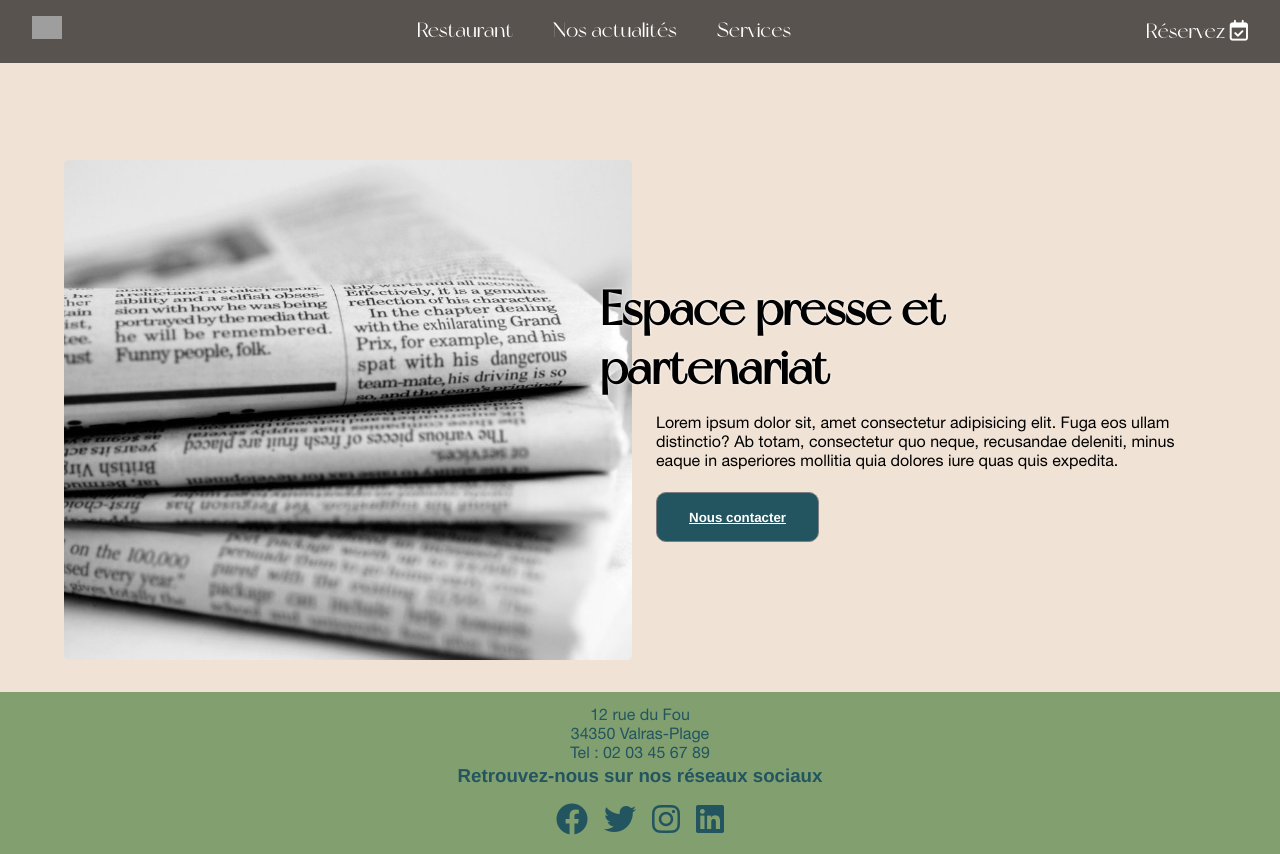
After one commit to lclhugo/mspr-paillote-du-soleil, a Symfony app: template templates/presse/index.html.twig in a window 1280 px wide. The commit adds this page. Run offline with Twig, Linux system fonts and the light colour scheme; the template is opened without the code that fills it, so the values that code supplies are empty; some libraries are stand-ins or nearby versions; grey boxes are pictures that could not be loaded.

Commit message:
page presse finish

```diff
--- a/assets/css/pages/_home.scss
+++ b/assets/css/pages/_home.scss
@@ -178,6 +178,10 @@ li:hover {
     max-width: 50%;
     margin-left: 0.5rem;
     padding-left: 1rem;
+    button {
+      text-decoration: underline;
+      font-weight: 700;
+    }
 
     h3 {
       font-family: variables.$miracle-font;
--- a/public/css/style.css
+++ b/public/css/style.css
@@ -452,6 +452,10 @@ li:hover {
   margin-left: 0.5rem;
   padding-left: 1rem;
 }
+.presentation .right-content button {
+  text-decoration: underline;
+  font-weight: 700;
+}
 .presentation .right-content h3 {
   font-family: "Miracle", sans-serif;
   font-size: 3rem;
--- /dev/null
+++ b/templates/presse/index.html.twig
@@ -0,0 +1,31 @@
+{% extends 'base.html.twig' %}
+
+{% block title %} Presse et partenariat {% endblock %}
+
+{% block body %}
+    <div class="main-container">
+    <div class="container">
+        <section class="presentation">
+            <article class="left-content">
+                <img
+                        src="{{ asset('images/presse.jpeg') }}"
+                        alt="photo d'un Plage-privée'"
+                />
+            </article>
+            <article class="right-content">
+                <h3 class="presentation-title">Espace presse et partenariat</h3>
+                <br/>
+                <p>
+                     Lorem ipsum dolor sit, amet consectetur adipisicing elit. Fuga eos ullam distinctio?
+                     Ab totam, consectetur quo neque,
+                    recusandae deleniti, minus eaque in asperiores mollitia quia dolores iure quas quis expedita.
+                </p>
+                 <br/>
+                <button class="cta-btn"> <a  href="{{ path('app_contact')}}"> Nous contacter </a> </button>
+            </article>
+
+        </section>
+    </div>
+    </p>
+    </div>
+{% endblock %}
```
Also changed, not shown: src/Controller/PresseController.php (added, +18 -0 lines), public/images/presse.jpeg (added), 1 other file.
